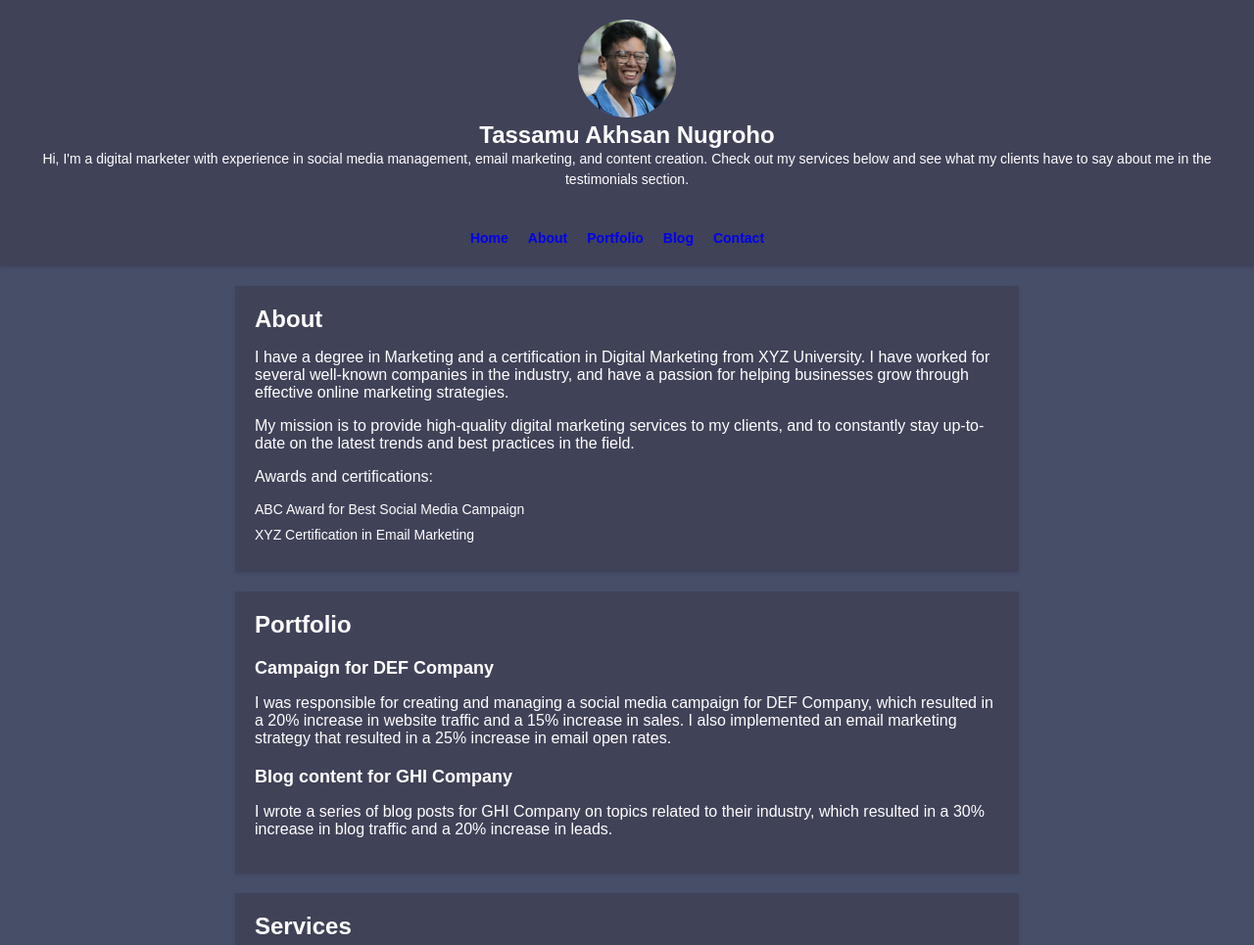
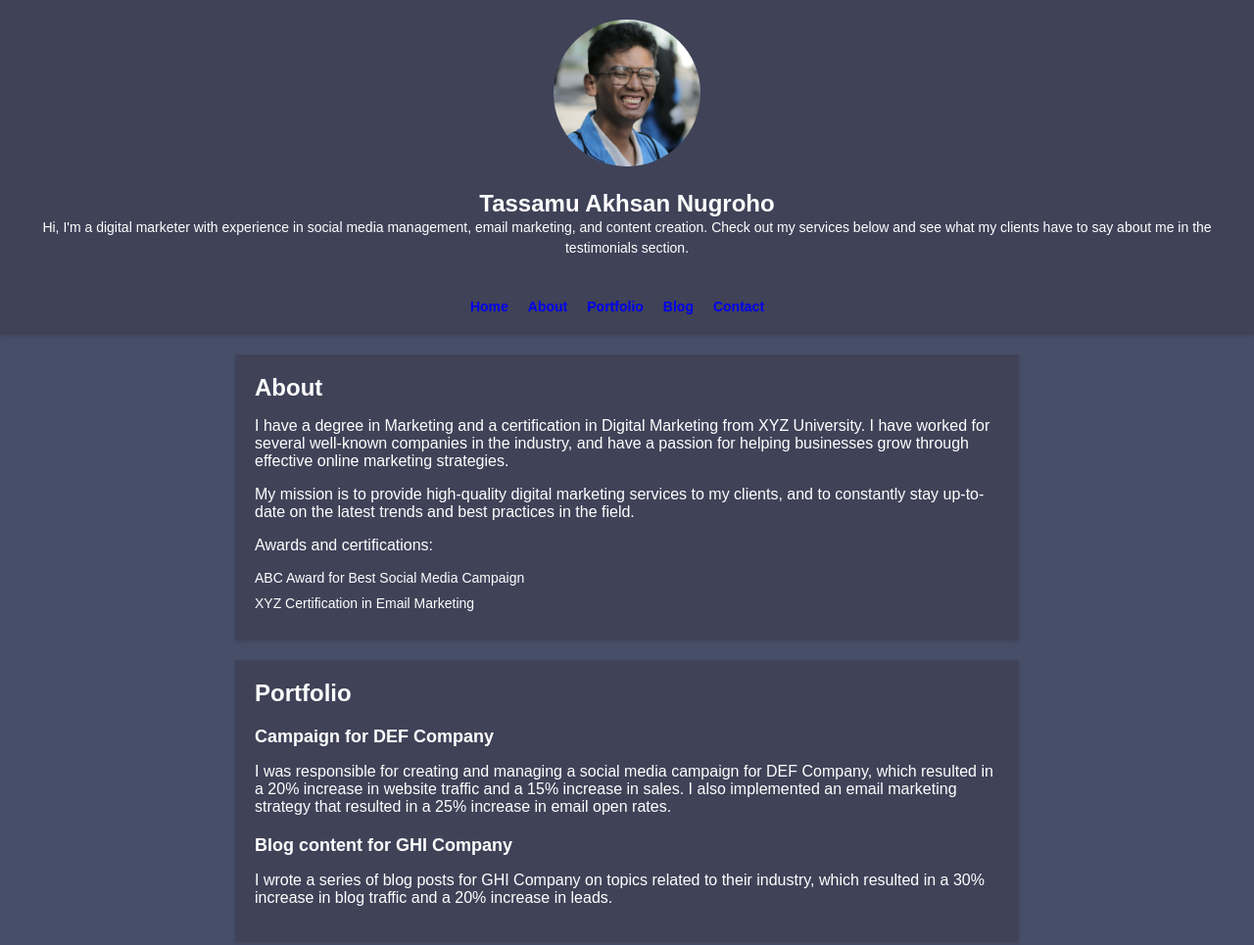
Before and after one commit to tassamoo/personal-web, a plain HTML site: page index.html in a window 1280 px wide. Shown: the top 965 px of the page at 98% size. Drawn offline with Linux system fonts and the light colour scheme.

Commit message:
resize image and fix header position

```diff
--- a/style.css
+++ b/style.css
@@ -35,8 +35,9 @@ header h1 {
 
 header img {
     border-radius: 50%;
-    width: 100px;
-    height: 100px;
+    width: 150px;
+    height: 150px;
+    margin-bottom: 20px;
 }
 
 header p {
```
